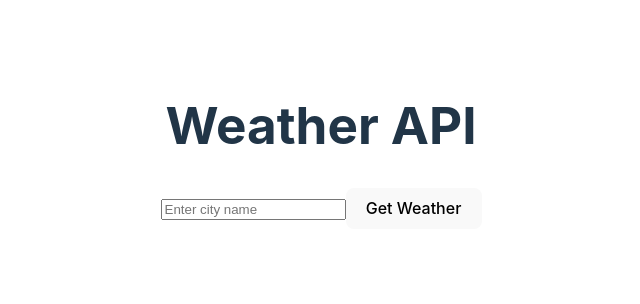
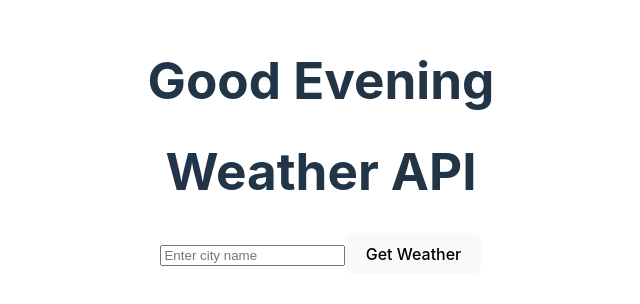
Before and after one commit to TMcKenna19/vite-weather, a React app: page / in a window 1280 px wide. Shown: the part 254-558 px from the top of the page, without its empty margins (319-959 px from the left). Built offline with nearby package versions, Linux system fonts and the light colour scheme; no server answers; the HTML template or start-up script is replaced by a standard one.

Commit message:
geeting time working

```diff
--- a/src/App.jsx
+++ b/src/App.jsx
@@ -1,10 +1,12 @@
-import './App.css'
-import Weather from './Components/Weather'
+import './App.css';
+import Weather from './Components/Weather';
+import Greeting from './Components/Greeting';
 
 function App() {
 
   return (
     <>
+      <Greeting/>
       <Weather/>
     </>
   )
--- /dev/null
+++ b/src/Components/Greeting.jsx
@@ -0,0 +1,26 @@
+import React from 'react';
+import { useState, useEffect } from 'react';
+
+const Greeting = () => {
+    const [greeting, setGreeting] = useState('');
+    useEffect(() => {
+      const currentHour = new Date().getHours();
+      console.log(currentHour);
+
+      if(currentHour >= 5 && currentHour < 12) {
+        setGreeting('Good Morning');
+      }else if (currentHour >= 12 && currentHour < 18) {
+        setGreeting('Good Afternoon');
+      }else {
+        setGreeting('Good Evening')
+      }
+    }, []);
+
+  return (
+    <div>
+      <h1>{greeting}</h1>
+    </div>
+  )
+}
+
+export default Greeting;
--- a/src/Components/Weather.jsx
+++ b/src/Components/Weather.jsx
@@ -4,8 +4,9 @@ import axios from 'axios';
 const apiKey = import.meta.env.VITE_API_KEY;
 
 
+
 const Weather = () => {
-  console.log(apiKey);
+  // console.log(apiKey);
   const [city, setCity] = useState("");
   const [weatherData, setWeatherData] = useState(null);
 
@@ -14,7 +15,7 @@ const Weather = () => {
       const response = await axios.get(
         `https://api.openweathermap.org/data/2.5/weather?q=${city}&appid=${apiKey}`
       );
-      console.log(response.data);
+      // console.log(response.data);
       setWeatherData(response.data);
     } catch (error) {
       console.log(error);
```
